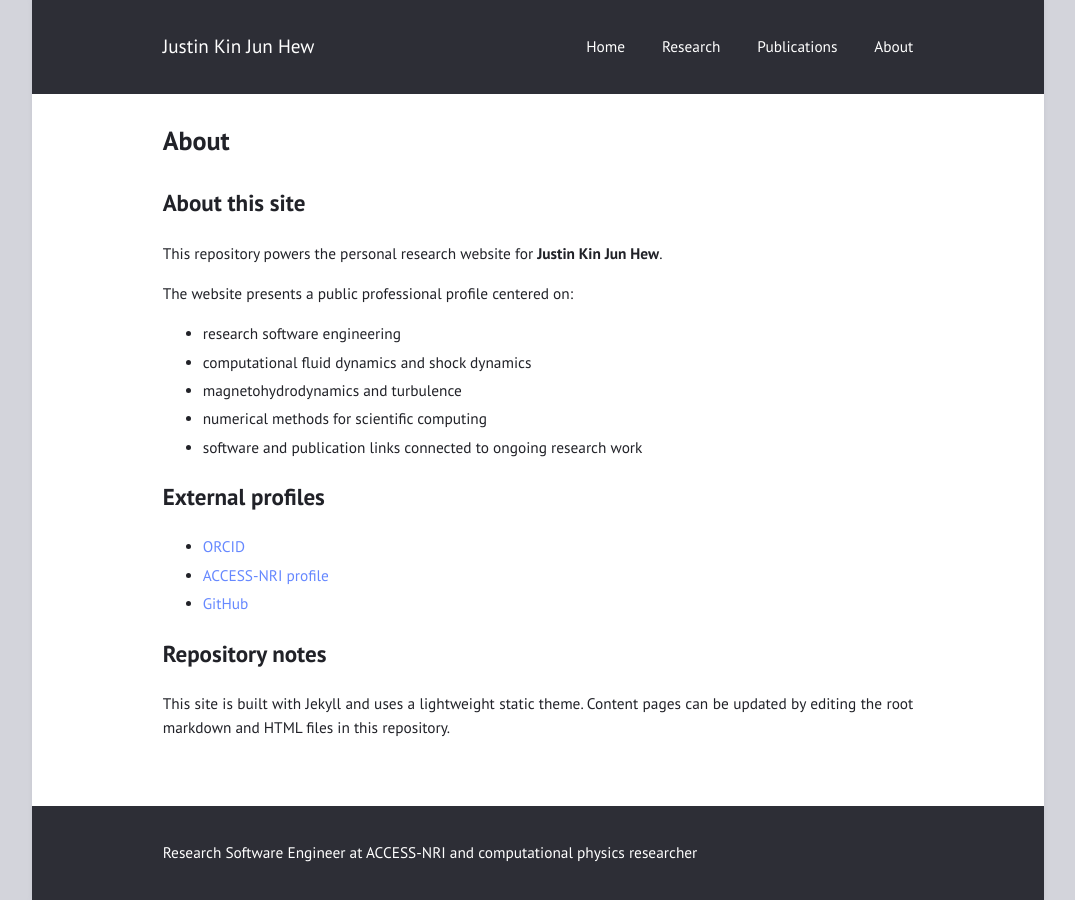
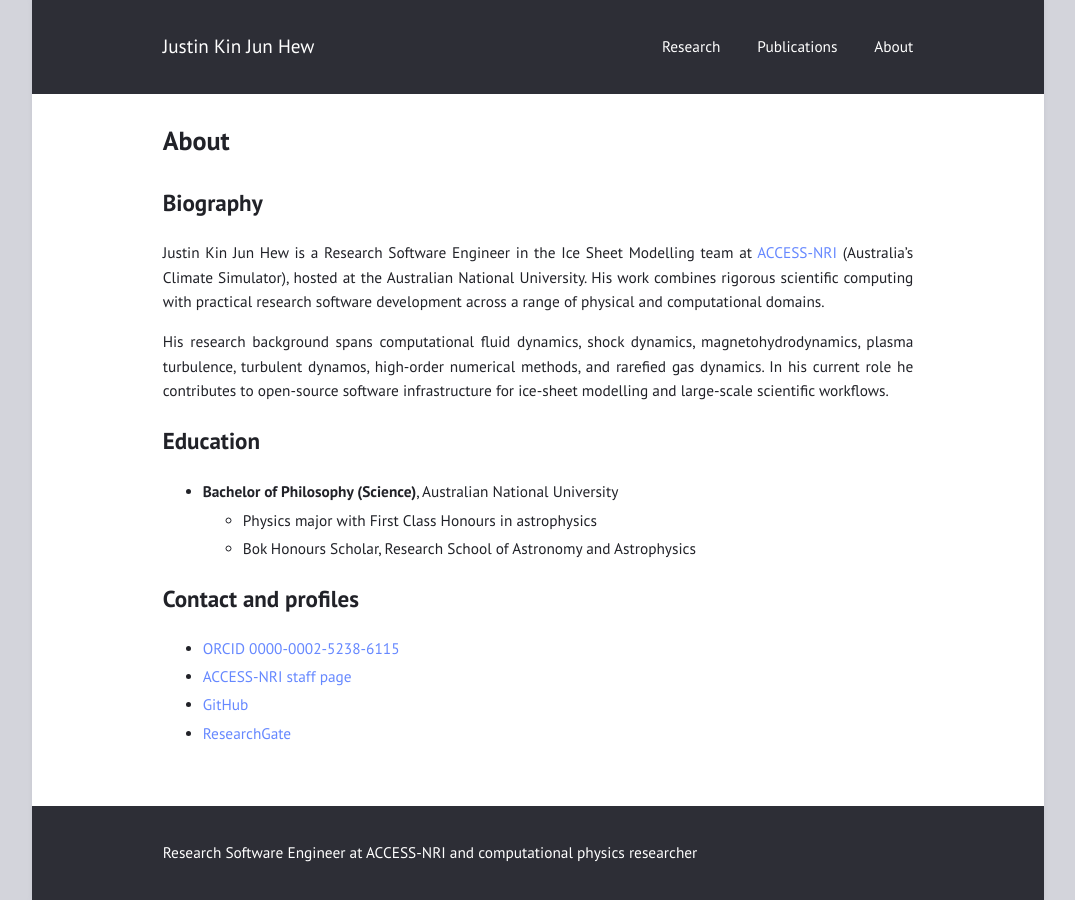
Before and after one commit to justinh2002/justinh2002.github.io, a Jekyll site: the page built from about.md, in a window 1280 px wide. Shown: the whole page, without its empty margins (102-1177 px from the left). Built offline with Jekyll 4.4.1, drawn with Linux system fonts in a browser that asks for light colours.

Commit message:
improve website professionalism: bio, meta tags, title, footer links

```diff
--- a/_config.yml
+++ b/_config.yml
@@ -24,7 +24,7 @@ navigation:                # accepts {file, title, url, icon, sidebaricon}
 external:                  # shows a footer with social links - for available icons see fontawesome.com/icons
   - {title: ORCID, icon: link, url: "https://orcid.org/0000-0002-5238-6115"}
   - {title: Github, icon: github, url: "https://github.com/justinh2002"}
-  - {title: Subscribe, icon: rss, url: "/feed.xml"}
+  - {title: ResearchGate, icon: researchgate, url: "https://www.researchgate.net/profile/Justin-Kin-Jun-Hew"}
 
 comments:
 #  disqus_shortname: ""    # see https://disqus.com/
--- a/_layouts/default.html
+++ b/_layouts/default.html
@@ -4,6 +4,7 @@
 <meta charset="{{ site.encoding }}">
 <meta name="viewport" content="width=device-width, initial-scale=1.0">
 <meta name="author" content="{{ page.author | default: site.author | escape }}">
+<meta name="description" content="{{ page.description | default: site.description | escape }}">
 <meta name="generator" content="Jekyll v{{ jekyll.version }}">
 <link rel="canonical" href="{{ page.url | absolute_url }}">
 {% if site.show_frame %}
--- a/_layouts/page.html
+++ b/_layouts/page.html
@@ -2,6 +2,6 @@
 layout: default
 ---
 <article>
-  <header><h1><a href="{{ page.url | relative_url }}">{{ page.title }}</a></h1></header>
+  {% if page.title %}<header><h1><a href="{{ page.url | relative_url }}">{{ page.title }}</a></h1></header>{% endif %}
   {{ content }}
 </article>
--- a/about.md
+++ b/about.md
@@ -2,26 +2,30 @@
 title: "About"
 permalink: "/about/"
 layout: page
+description: "About Justin Kin Jun Hew — Research Software Engineer and computational physics researcher at ACCESS-NRI, Australian National University."
 ---
 
-## About this site
+## Biography
 
-This repository powers the personal research website for **Justin Kin Jun Hew**.
+Justin Kin Jun Hew is a Research Software Engineer in the Ice Sheet Modelling team at
+[ACCESS-NRI](https://www.access-nri.org.au/) (Australia's Climate Simulator), hosted at the
+Australian National University. His work combines rigorous scientific computing with practical
+research software development across a range of physical and computational domains.
 
-The website presents a public professional profile centered on:
+His research background spans computational fluid dynamics, shock dynamics, magnetohydrodynamics,
+plasma turbulence, turbulent dynamos, high-order numerical methods, and rarefied gas dynamics.
+In his current role he contributes to open-source software infrastructure for ice-sheet modelling
+and large-scale scientific workflows.
 
-- research software engineering
-- computational fluid dynamics and shock dynamics
-- magnetohydrodynamics and turbulence
-- numerical methods for scientific computing
-- software and publication links connected to ongoing research work
+## Education
 
-## External profiles
+- **Bachelor of Philosophy (Science)**, Australian National University
+  - Physics major with First Class Honours in astrophysics
+  - Bok Honours Scholar, Research School of Astronomy and Astrophysics
 
-- [ORCID](https://orcid.org/0000-0002-5238-6115)
-- [ACCESS-NRI profile](https://www.access-nri.org.au/person/justin-kin-jun-hew/)
+## Contact and profiles
+
+- [ORCID 0000-0002-5238-6115](https://orcid.org/0000-0002-5238-6115)
+- [ACCESS-NRI staff page](https://www.access-nri.org.au/person/justin-kin-jun-hew/)
 - [GitHub](https://github.com/justinh2002)
-
-## Repository notes
-
-This site is built with Jekyll and uses a lightweight static theme. Content pages can be updated by editing the root markdown and HTML files in this repository.
+- [ResearchGate](https://www.researchgate.net/profile/Justin-Kin-Jun-Hew)
--- a/index.html
+++ b/index.html
@@ -1,6 +1,5 @@
 ---
 layout: page
-title: "Home"
 ---
 
 <p>
```
